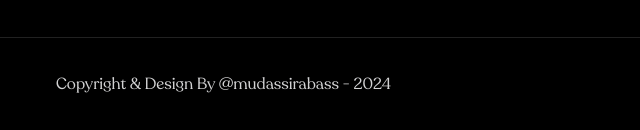
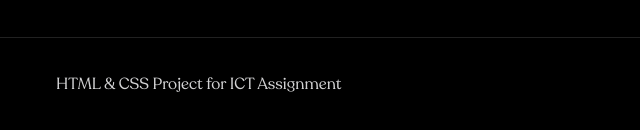
Before and after one commit to Pulsefire-Hamza/Beasta, a plain HTML site: page index.html in a window 1280 px wide. Shown: the part 3383-3513 px from the top of the page, 0-640 px from the left. Drawn offline with nearby package versions, Linux system fonts and the light colour scheme.

Commit message:
Update index.html

```diff
--- a/index.html
+++ b/index.html
@@ -763,7 +763,8 @@
     <div class="container">
 
       <p class="copyright">
-        Copyright & Design By @mudassirabass - 2024
+      HTML & CSS Project
+for ICT Assignment
       </p>
 
       <a href="#top" class="back-top-btn">
```
